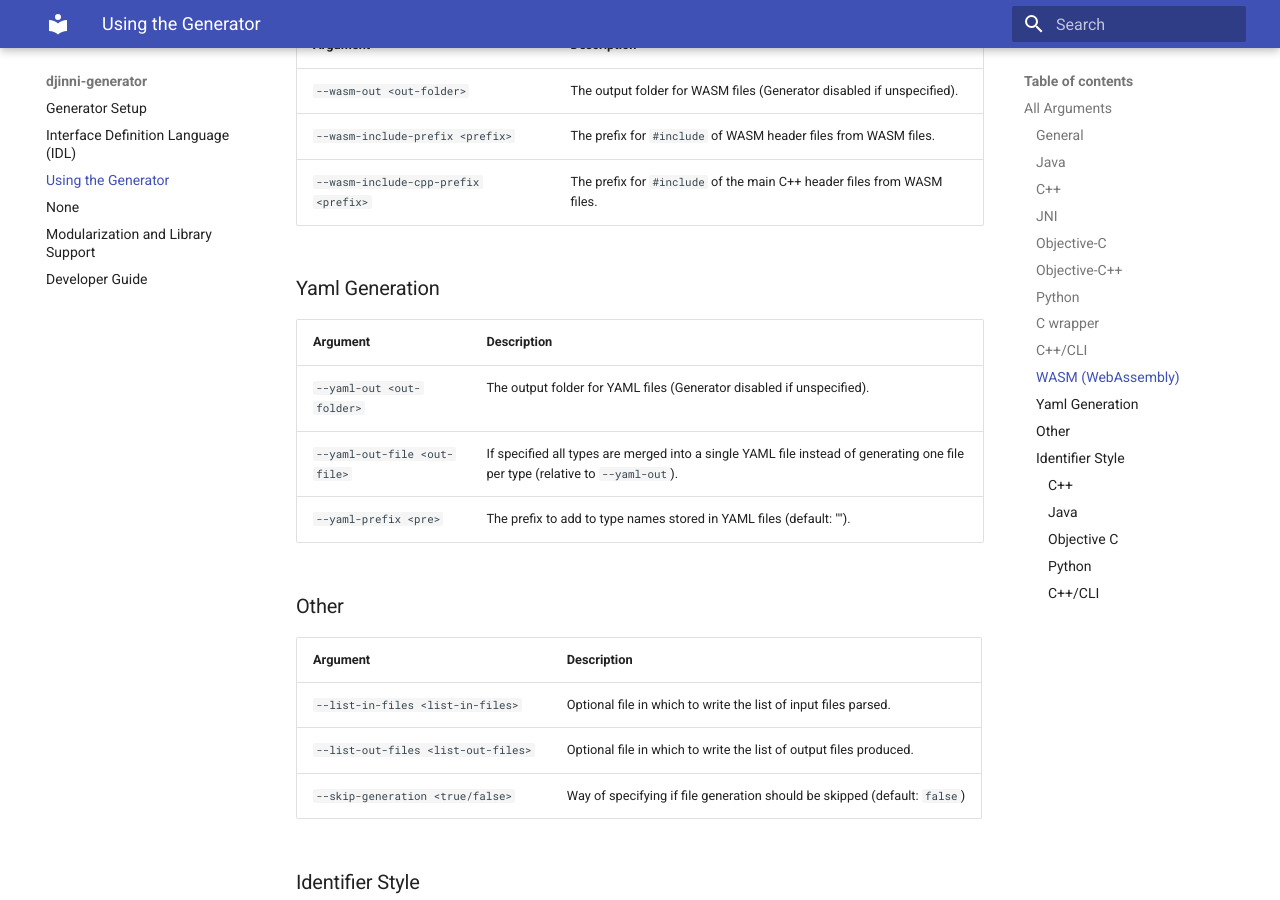
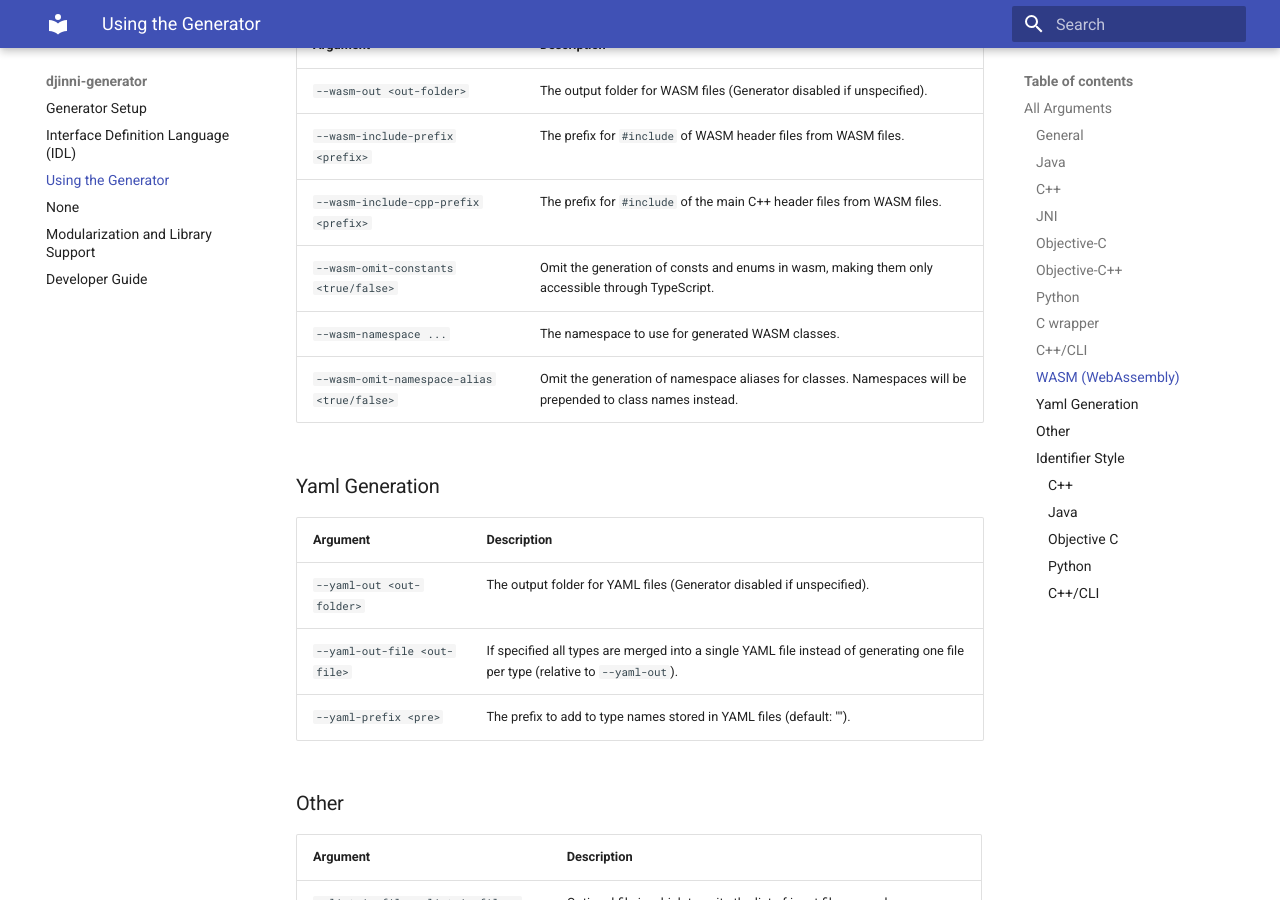
Before and after one commit to cross-language-cpp/djinni-generator, an MkDocs documentation site: the page built from docs/cli-usage.md, in a window 1280 px wide and 900 px high, scrolled down 5838 px. Built offline with MkDocs 1.6.1 and Material for MkDocs 9.7.7, drawn with Linux system fonts in a browser that asks for light colours.

Commit message:
add support for wasm

```diff
--- a/docs/cli-usage.md
+++ b/docs/cli-usage.md
@@ -153,6 +153,9 @@ djinni \
 | `--wasm-out <out-folder>` | The output folder for WASM files (Generator disabled if unspecified). |
 | `--wasm-include-prefix <prefix>` | The prefix for `#include` of WASM header files from WASM files. |
 | `--wasm-include-cpp-prefix <prefix>` | The prefix for `#include` of the main C++ header files from WASM files. |
+| `--wasm-omit-constants <true/false>` | Omit the generation of consts and enums in wasm, making them only accessible through TypeScript. |
+| `--wasm-namespace ...` | The namespace to use for generated WASM classes. |
+| `--wasm-omit-namespace-alias <true/false>` | Omit the generation of namespace aliases for classes. Namespaces will be prepended to class names instead. |
 
 ### Yaml Generation
 
```
Also changed, not shown: 2 other files.
